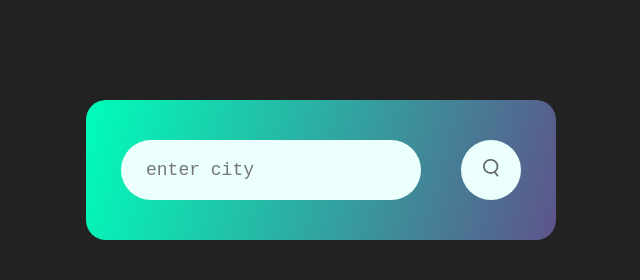
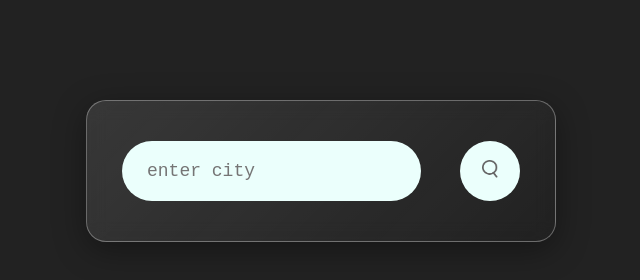
Before and after one commit to Ankan5960/weather.io, a plain HTML site: page index.html in a window 1280 px wide. Shown: the whole page, without its empty margins (319-959 px from the left). Drawn offline with Linux system fonts and the light colour scheme.

Commit message:
card color changed

```diff
--- a/index.css
+++ b/index.css
@@ -10,11 +10,15 @@ body{
     width: 90%;
     max-width: 470px;
     margin: 100px auto;
-    background: linear-gradient(105deg,#00feba,#5d548a);
     color: #fff;
     border-radius: 20px;
     padding: 40px 35px;
     text-align: center;
+    background: linear-gradient(135deg, rgba(255, 255, 255, 0.1), rgba(255, 255, 255, 0));
+    backdrop-filter: blur(10px);
+    -webkit-backdrop-filter: blur(10px);
+    border:1px solid rgba(241, 241, 241, 0.343);
+    box-shadow: 0 8px 32px 0 rgba(0, 0, 0, 0.37);
 }
 .search{
     width: 100%;
```
